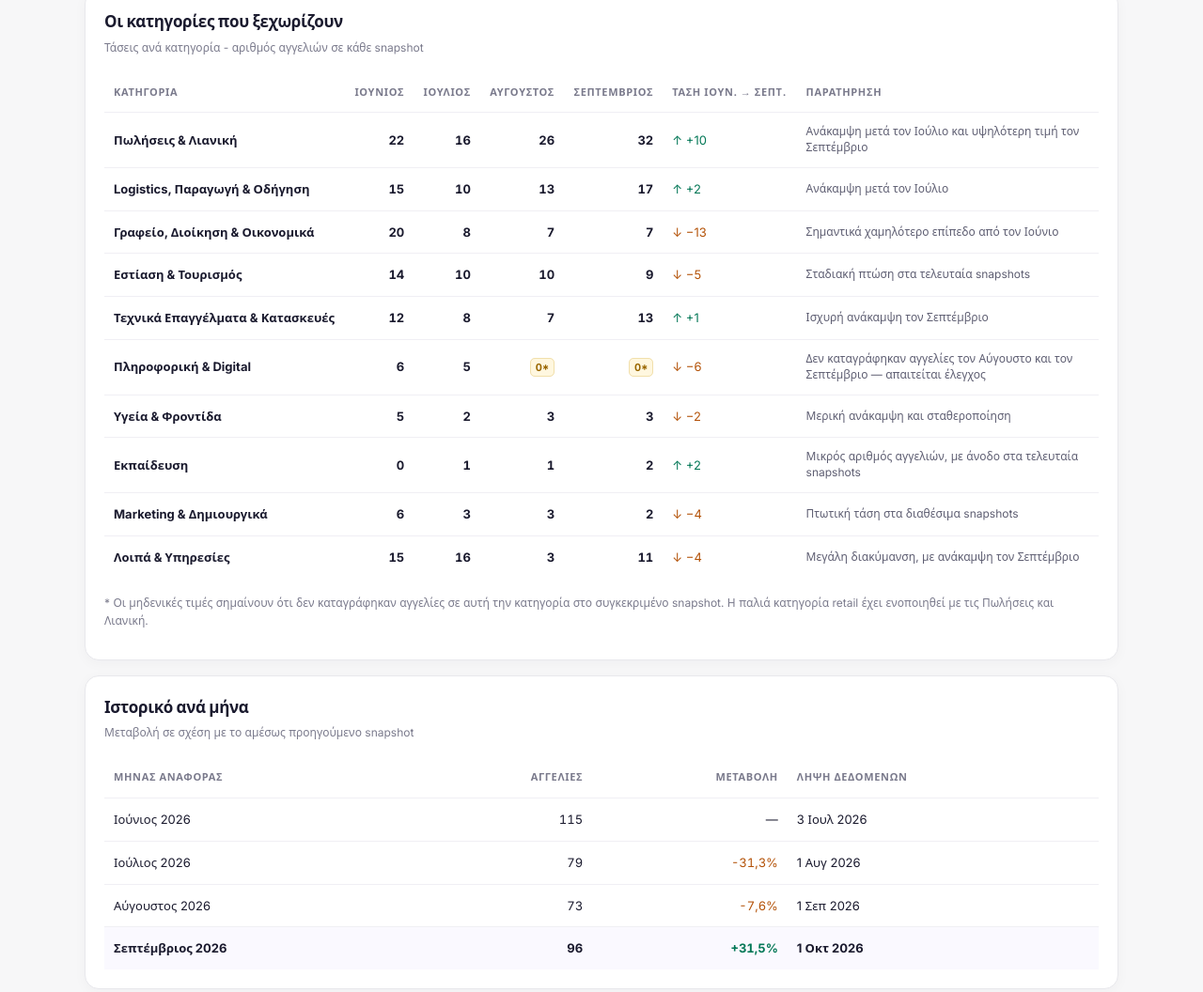
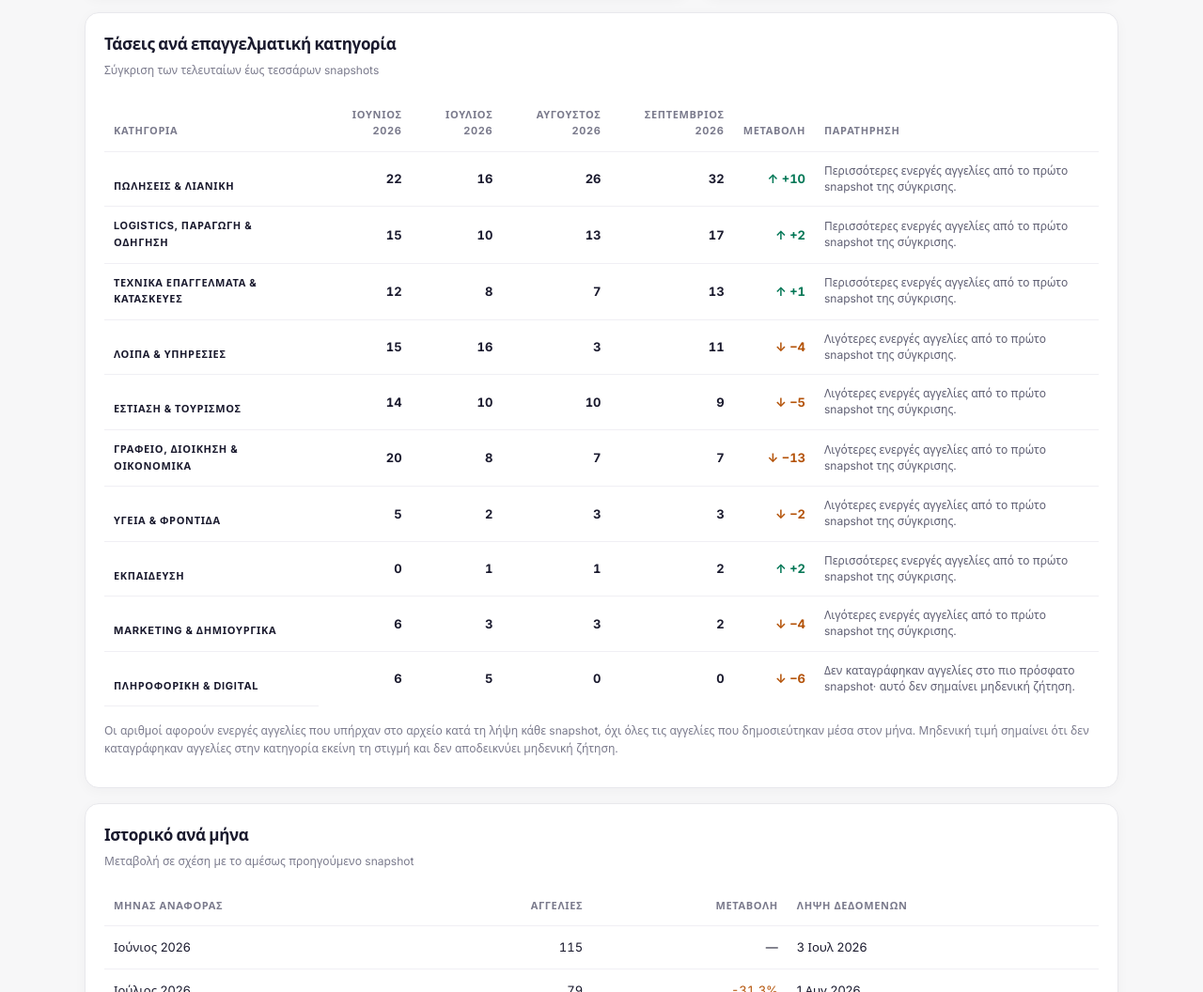
Before and after one commit to NikosPaschalis/workInPatra, a website with bundled scripts: page report.html in a window 1280 px wide. Shown: the part 1018-2074 px from the top of the page at 94% size. Built offline with nearby package versions, Linux system fonts and the light colour scheme.

Commit message:
Improve labor market report SEO and dynamic category trends (#3)
* Add labor market report to sitemap

* Render category trends from snapshot data

* Improve report page SEO metadata

* Make category trends table data-driven

* Add WebPage structured data to report

* Fix homepage canonical and social image URLs

* Add SEO and dynamic report regression tests

```diff
--- a/report.html
+++ b/report.html
@@ -2,10 +2,16 @@
 <html lang="el">
 <head>
 <meta charset="UTF-8"><meta name="viewport" content="width=device-width, initial-scale=1">
-<meta name="description" content="Ιστορικά στοιχεία για τις αγγελίες εργασίας στην Πάτρα από το WorkInΠάτρα.">
+<meta name="description" content="Δες στατιστικά για την αγορά εργασίας στην Πάτρα: εξέλιξη ενεργών αγγελιών, κατανομή ανά επαγγελματικό κλάδο και πηγή, με ιστορικά δεδομένα του WorkInΠάτρα.">
 <meta name="robots" content="index, follow"><link rel="canonical" href="https://www.workinpatras.gr/report.html"><link rel="icon" href="/favicon.svg" type="image/svg+xml">
+<script type="application/ld+json">
+{"@context":"https://schema.org","@type":"WebPage","name":"Στατιστικά αγοράς εργασίας στην Πάτρα","url":"https://www.workinpatras.gr/report.html","description":"Ιστορικά snapshots ενεργών αγγελιών εργασίας στην Πάτρα, με κατανομή ανά επαγγελματική κατηγορία και πηγή.","inLanguage":"el","isPartOf":{"@type":"WebSite","name":"WorkInΠάτρα","url":"https://www.workinpatras.gr/"}}
+</script>
 <link rel="preconnect" href="https://fonts.googleapis.com"><link href="https://fonts.googleapis.com/css2?family=Inter:wght@400;500;600;700;800&display=swap" rel="stylesheet"><link rel="stylesheet" href="/report.css">
 <title>Στατιστικά αγοράς εργασίας στην Πάτρα | WorkInΠάτρα</title>
+<meta property="og:type" content="website"><meta property="og:locale" content="el_GR"><meta property="og:site_name" content="WorkInΠάτρα">
+<meta property="og:title" content="Στατιστικά αγοράς εργασίας στην Πάτρα | WorkInΠάτρα"><meta property="og:description" content="Εξέλιξη αγγελιών εργασίας, επαγγελματικοί κλάδοι και πηγές δεδομένων για την αγορά εργασίας στην Πάτρα."><meta property="og:url" content="https://www.workinpatras.gr/report.html"><meta property="og:image" content="https://www.workinpatras.gr/og-image.png"><meta property="og:image:width" content="1200"><meta property="og:image:height" content="630"><meta property="og:image:alt" content="WorkInΠάτρα — αγγελίες και στατιστικά αγοράς εργασίας στην Πάτρα">
+<meta name="twitter:card" content="summary_large_image"><meta name="twitter:title" content="Στατιστικά αγοράς εργασίας στην Πάτρα | WorkInΠάτρα"><meta name="twitter:description" content="Εξέλιξη αγγελιών εργασίας, επαγγελματικοί κλάδοι και πηγές δεδομένων για την αγορά εργασίας στην Πάτρα."><meta name="twitter:image" content="https://www.workinpatras.gr/og-image.png">
 </head>
 <body>
 <header class="site-header"><div class="container header-inner">
@@ -14,7 +20,7 @@
 </div></header>
 <main class="container">
 <span class="eyebrow">Πάτρα · Αχαΐα</span><h1>Η αγορά εργασίας, σε αριθμούς.</h1>
-<p class="lede">Μια ιστορική εικόνα των αγγελιών που συγκεντρώνει το WorkInΠάτρα από JobFind, Kariera και XE.</p>
+<p class="lede">Δες πώς μεταβάλλεται το διαθέσιμο απόθεμα αγγελιών εργασίας στην Πάτρα, σε ποιους επαγγελματικούς κλάδους κατανέμεται και από ποιες πηγές προέρχεται.</p>
 <aside class="method-note" aria-label="Σημαντική σημείωση για τα δεδομένα"><span aria-hidden="true">ⓘ</span><div><strong>Πώς να διαβάζεις τα στοιχεία:</strong> κάθε σημείο δείχνει τις ενεργές αγγελίες που υπήρχαν στο αρχείο μας κατά τη λήψη του snapshot κοντά στο τέλος του μήνα. Δεν είναι μέτρηση όλων των νέων αγγελιών που δημοσιεύτηκαν μέσα στον μήνα. Οι αλλαγές μπορεί επίσης να επηρεάζονται από τη διαθεσιμότητα πηγών και την ταξινόμηση.</div></aside>
 <section id="report-status" class="status" role="status" aria-live="polite">Φόρτωση ιστορικών δεδομένων…</section>
 <div id="report-content" hidden>
@@ -27,20 +33,11 @@
 <section class="card panel"><div class="panel-heading"><div><h2>Εξέλιξη διαθέσιμων αγγελιών</h2><div class="panel-subtitle">Σύνολο ανά snapshot</div></div></div><div id="trend-chart" class="chart-wrap"></div></section>
 <section class="card panel"><div class="panel-heading"><div><h2 id="breakdown-title">Κατανομή ανά κατηγορία</h2><div class="panel-subtitle" id="breakdown-subtitle">Πιο πρόσφατο snapshot</div></div><label class="select-wrap" for="breakdown-type">Προβολή<select id="breakdown-type"><option value="category">Κατηγορία</option><option value="source">Πηγή</option></select></label></div><div id="breakdown-chart" class="bar-list"></div></section>
 </div>
-<section class="card panel"><div class="panel-heading"><div><h2>Οι κατηγορίες που ξεχωρίζουν</h2><div class="panel-subtitle">Τάσεις ανά κατηγορία - αριθμός αγγελιών σε κάθε snapshot</div></div></div><div class="table-wrap"><table class="category-trends-table">
-<thead><tr><th>Κατηγορία</th><th class="num">Ιούνιος</th><th class="num">Ιούλιος</th><th class="num">Αύγουστος</th><th class="num">Σεπτέμβριος</th><th>Τάση Ιουν. → Σεπτ.</th><th>Παρατήρηση</th></tr></thead>
-<tbody>
-<tr><td class="category-name">Πωλήσεις &amp; Λιανική</td><td class="num">22</td><td class="num">16</td><td class="num">26</td><td class="num">32</td><td class="positive">↑ +10</td><td class="trend-note">Ανάκαμψη μετά τον Ιούλιο και υψηλότερη τιμή τον Σεπτέμβριο</td></tr>
-<tr><td class="category-name">Logistics, Παραγωγή &amp; Οδήγηση</td><td class="num">15</td><td class="num">10</td><td class="num">13</td><td class="num">17</td><td class="positive">↑ +2</td><td class="trend-note">Ανάκαμψη μετά τον Ιούλιο</td></tr>
-<tr><td class="category-name">Γραφείο, Διοίκηση &amp; Οικονομικά</td><td class="num">20</td><td class="num">8</td><td class="num">7</td><td class="num">7</td><td class="negative">↓ −13</td><td class="trend-note">Σημαντικά χαμηλότερο επίπεδο από τον Ιούνιο</td></tr>
-<tr><td class="category-name">Εστίαση &amp; Τουρισμός</td><td class="num">14</td><td class="num">10</td><td class="num">10</td><td class="num">9</td><td class="negative">↓ −5</td><td class="trend-note">Σταδιακή πτώση στα τελευταία snapshots</td></tr>
-<tr><td class="category-name">Τεχνικά Επαγγέλματα &amp; Κατασκευές</td><td class="num">12</td><td class="num">8</td><td class="num">7</td><td class="num">13</td><td class="positive">↑ +1</td><td class="trend-note">Ισχυρή ανάκαμψη τον Σεπτέμβριο</td></tr>
-<tr><td class="category-name">Πληροφορική &amp; Digital</td><td class="num">6</td><td class="num">5</td><td class="num"><span class="zero-marker">0*</span></td><td class="num"><span class="zero-marker">0*</span></td><td class="negative">↓ −6</td><td class="trend-note">Δεν καταγράφηκαν αγγελίες τον Αύγουστο και τον Σεπτέμβριο — απαιτείται έλεγχος</td></tr>
-<tr><td class="category-name">Υγεία &amp; Φροντίδα</td><td class="num">5</td><td class="num">2</td><td class="num">3</td><td class="num">3</td><td class="negative">↓ −2</td><td class="trend-note">Μερική ανάκαμψη και σταθεροποίηση</td></tr>
-<tr><td class="category-name">Εκπαίδευση</td><td class="num">0</td><td class="num">1</td><td class="num">1</td><td class="num">2</td><td class="positive">↑ +2</td><td class="trend-note">Μικρός αριθμός αγγελιών, με άνοδο στα τελευταία snapshots</td></tr>
-<tr><td class="category-name">Marketing &amp; Δημιουργικά</td><td class="num">6</td><td class="num">3</td><td class="num">3</td><td class="num">2</td><td class="negative">↓ −4</td><td class="trend-note">Πτωτική τάση στα διαθέσιμα snapshots</td></tr>
-<tr><td class="category-name">Λοιπά &amp; Υπηρεσίες</td><td class="num">15</td><td class="num">16</td><td class="num">3</td><td class="num">11</td><td class="negative">↓ −4</td><td class="trend-note">Μεγάλη διακύμανση, με ανάκαμψη τον Σεπτέμβριο</td></tr>
-</tbody></table></div><p class="footer-note">* Οι μηδενικές τιμές σημαίνουν ότι δεν καταγράφηκαν αγγελίες σε αυτή την κατηγορία στο συγκεκριμένο snapshot. Η παλιά κατηγορία retail έχει ενοποιηθεί με τις Πωλήσεις και Λιανική.</p></section><section class="card panel"><div class="panel-heading"><div><h2>Ιστορικό ανά μήνα</h2><div class="panel-subtitle">Μεταβολή σε σχέση με το αμέσως προηγούμενο snapshot</div></div></div><div class="table-wrap"><table><thead><tr><th>Μήνας αναφοράς</th><th class="num">Αγγελίες</th><th class="num">Μεταβολή</th><th>Λήψη δεδομένων</th></tr></thead><tbody id="history-rows"></tbody></table></div></section>
+<section class="card panel">
+<div class="panel-heading"><div><h2>Τάσεις ανά επαγγελματική κατηγορία</h2><div class="panel-subtitle">Σύγκριση των τελευταίων έως τεσσάρων snapshots</div></div></div>
+<div class="table-wrap"><table class="category-trends-table"><thead id="category-trends-head"></thead><tbody id="category-trends-rows"></tbody></table></div>
+<p class="footer-note">Οι αριθμοί αφορούν ενεργές αγγελίες που υπήρχαν στο αρχείο κατά τη λήψη κάθε snapshot, όχι όλες τις αγγελίες που δημοσιεύτηκαν μέσα στον μήνα. Μηδενική τιμή σημαίνει ότι δεν καταγράφηκαν αγγελίες στην κατηγορία εκείνη τη στιγμή και δεν αποδεικνύει μηδενική ζήτηση.</p>
+</section><section class="card panel"><div class="panel-heading"><div><h2>Ιστορικό ανά μήνα</h2><div class="panel-subtitle">Μεταβολή σε σχέση με το αμέσως προηγούμενο snapshot</div></div></div><div class="table-wrap"><table><thead><tr><th>Μήνας αναφοράς</th><th class="num">Αγγελίες</th><th class="num">Μεταβολή</th><th>Λήψη δεδομένων</th></tr></thead><tbody id="history-rows"></tbody></table></div></section>
 <p class="footer-note" id="data-freshness"></p>
-</div></main><script type="module" src="/report.js"></script>
+</div></main><noscript><p class="container footer-note">Για να εμφανιστούν τα διαγράμματα και οι ιστορικοί πίνακες απαιτείται ενεργοποιημένη JavaScript. Η μεθοδολογία και η περιγραφή των δεδομένων παραμένουν διαθέσιμες παραπάνω.</p></noscript><script type="module" src="/report.js"></script>
 </body></html>
--- a/report.js
+++ b/report.js
@@ -54,6 +54,99 @@ function renderBreakdown(snapshot, type) {
   const max = Math.max(...rows.map(row => row.value), 1);
   host.innerHTML = rows.map(row => '<div class="bar-row"><div class="bar-label">' + escapeText(row.label) + '</div><div class="bar-track" aria-hidden="true"><div class="bar-fill" style="width:' + (row.value/max*100) + '%"></div></div><div class="bar-value">' + numberFormat.format(row.value) + '</div></div>').join('');
 }
+
+function renderCategoryTrends(snapshots) {
+  const head = document.getElementById('category-trends-head');
+  const body = document.getElementById('category-trends-rows');
+  const recent = snapshots.slice(-4);
+  head.replaceChildren();
+  body.replaceChildren();
+  if (!recent.length) {
+    const row = document.createElement('tr');
+    const cell = document.createElement('td');
+    cell.colSpan = 3;
+    cell.textContent = 'Δεν υπάρχουν ιστορικά δεδομένα ανά κατηγορία.';
+    row.appendChild(cell);
+    body.appendChild(row);
+    return;
+  }
+
+  const headerRow = document.createElement('tr');
+  const categoryHeader = document.createElement('th');
+  categoryHeader.scope = 'col';
+  categoryHeader.textContent = 'Κατηγορία';
+  headerRow.appendChild(categoryHeader);
+  recent.forEach(snapshot => {
+    const cell = document.createElement('th');
+    cell.scope = 'col';
+    cell.className = 'num';
+    cell.textContent = formatMonth(snapshot.month);
+    headerRow.appendChild(cell);
+  });
+  const changeHeader = document.createElement('th');
+  changeHeader.scope = 'col';
+  changeHeader.textContent = 'Μεταβολή';
+  headerRow.appendChild(changeHeader);
+  const noteHeader = document.createElement('th');
+  noteHeader.scope = 'col';
+  noteHeader.textContent = 'Παρατήρηση';
+  headerRow.appendChild(noteHeader);
+  head.appendChild(headerRow);
+
+  const first = recent[0];
+  const latest = recent[recent.length - 1];
+  const categories = Object.keys(CATEGORY_LABELS).map(id => ({
+    id,
+    label: CATEGORY_LABELS[id],
+    first: Number(first.byCategory?.[id] ?? 0),
+    latest: Number(latest.byCategory?.[id] ?? 0),
+  })).sort((a, b) => b.latest - a.latest || a.label.localeCompare(b.label, 'el'));
+
+  categories.forEach(category => {
+    const row = document.createElement('tr');
+    const label = document.createElement('th');
+    label.scope = 'row';
+    label.className = 'category-name';
+    label.textContent = category.label;
+    row.appendChild(label);
+
+    recent.forEach(snapshot => {
+      const cell = document.createElement('td');
+      cell.className = 'num';
+      cell.textContent = numberFormat.format(Number(snapshot.byCategory?.[category.id] ?? 0));
+      row.appendChild(cell);
+    });
+
+    const delta = category.latest - category.first;
+    const change = document.createElement('td');
+    change.className = 'num';
+    if (delta > 0) {
+      change.classList.add('positive');
+      change.textContent = '↑ +' + numberFormat.format(delta);
+    } else if (delta < 0) {
+      change.classList.add('negative');
+      change.textContent = '↓ −' + numberFormat.format(Math.abs(delta));
+    } else {
+      change.textContent = '— 0';
+    }
+    row.appendChild(change);
+
+    const note = document.createElement('td');
+    note.className = 'trend-note';
+    if (category.latest === 0) {
+      note.textContent = 'Δεν καταγράφηκαν αγγελίες στο πιο πρόσφατο snapshot· αυτό δεν σημαίνει μηδενική ζήτηση.';
+    } else if (delta > 0) {
+      note.textContent = 'Περισσότερες ενεργές αγγελίες από το πρώτο snapshot της σύγκρισης.';
+    } else if (delta < 0) {
+      note.textContent = 'Λιγότερες ενεργές αγγελίες από το πρώτο snapshot της σύγκρισης.';
+    } else {
+      note.textContent = 'Ίδιος αριθμός ενεργών αγγελιών στα δύο άκρα της σύγκρισης.';
+    }
+    row.appendChild(note);
+    body.appendChild(row);
+  });
+}
+
 function renderHistory(snapshots) {
   document.getElementById('history-rows').innerHTML = snapshots.map((snapshot, index) => {
     const previous = snapshots[index - 1];
@@ -87,7 +180,7 @@ async function loadReport() {
       changeEl.classList.toggle('positive', change > 0); changeEl.classList.toggle('negative', change < 0);
       note.textContent = numberFormat.format(latest.total - previous.total) + ' αγγελίες σε σχέση με ' + formatMonth(previous.month);
     }
-    renderTrend(snapshots); renderBreakdown(latest, document.getElementById('breakdown-type').value); renderHistory(snapshots);
+    renderTrend(snapshots); renderBreakdown(latest, document.getElementById('breakdown-type').value); renderCategoryTrends(snapshots); renderHistory(snapshots);
     document.getElementById('breakdown-type').addEventListener('change', event => renderBreakdown(latest, event.target.value));
     document.getElementById('data-freshness').textContent = 'Τελευταία λήψη στο πιο πρόσφατο snapshot: ' + formatDate(latest.lastFetched) + '. Τα στοιχεία ανανεώνονται όταν δημιουργείται νέο μηνιαίο snapshot.';
     contentEl.hidden = false; statusEl.hidden = true;
--- a/sitemap.xml
+++ b/sitemap.xml
@@ -4,6 +4,11 @@
     <loc>https://www.workinpatras.gr/</loc>
     <changefreq>daily</changefreq>
     <priority>1.0</priority>
+  </url>
+  <url>
+    <loc>https://www.workinpatras.gr/report.html</loc>
+    <changefreq>monthly</changefreq>
+    <priority>0.8</priority>
   </url>
   <url>
     <loc>https://www.workinpatras.gr/privacy.html</loc>
```
Also changed, not shown: index.html (+5 -9 lines), test/report-seo.test.js (added, +35 -0 lines).
